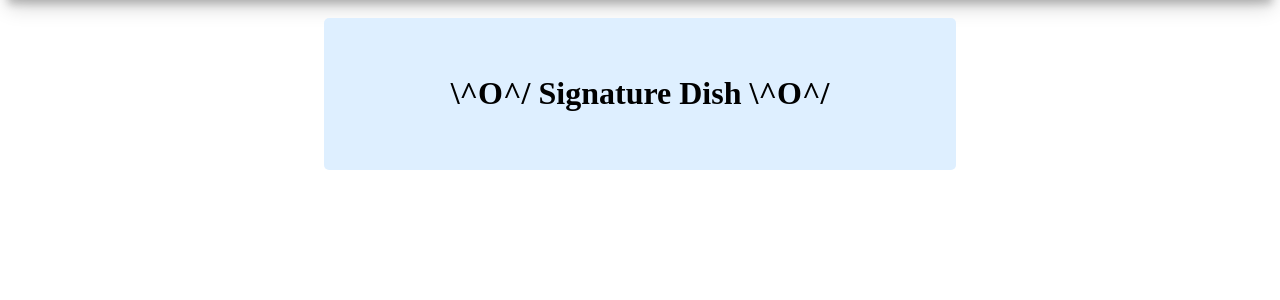
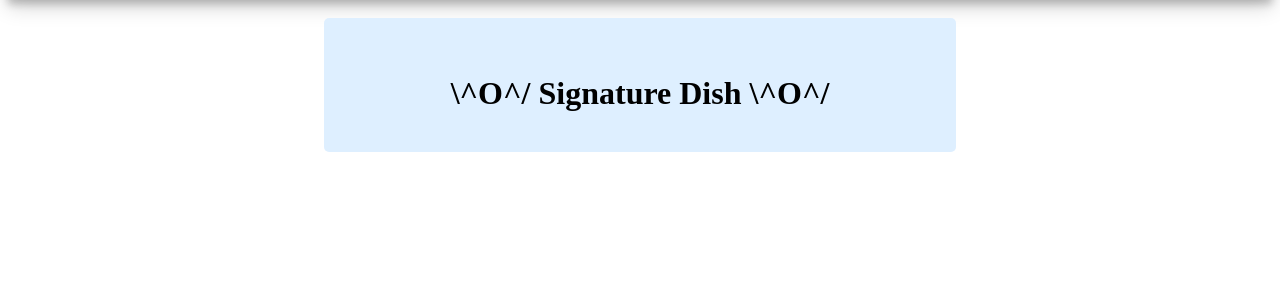
Before and after one commit to lawwwwww/dpp2, a PHP site: page /dpp2/showSignatureDish.php in a window 1280 px wide; the page is wider, and only the part inside the window is pictured. Shown: the part 64-364 px from the top of that part. Run offline with PHP 8.4, Linux system fonts and the light colour scheme; data that the repository does not hold is empty.

Commit message:
Update showSignatureDish.php

```diff
--- a/showSignatureDish.php
+++ b/showSignatureDish.php
@@ -34,7 +34,6 @@ $conn = new mysqli($servername, $username, $password, $dbname);
 	  <br/>
 	  <br/>
         <h1 align = "center"> \^O^/ Signature Dish \^O^/ </h1>
-		<br/>
 		<br/>
 
 		<h1 align = "center">
@@ -80,7 +79,7 @@ FROM (SELECT SUM(qty) as qt from paymenttable GROUP BY foodcode)x");
 			while($hh=mysqli_fetch_array($ll))
 			{
 				?><br/>
-	<img src="<?php echo $hh["img"];?>" height="400" width="400"/><br/>
+	<img src="<?php echo $hh["img"];?>" height="450" width="450"/><br/>
 			<?php
 
 			echo "RM ";
```
